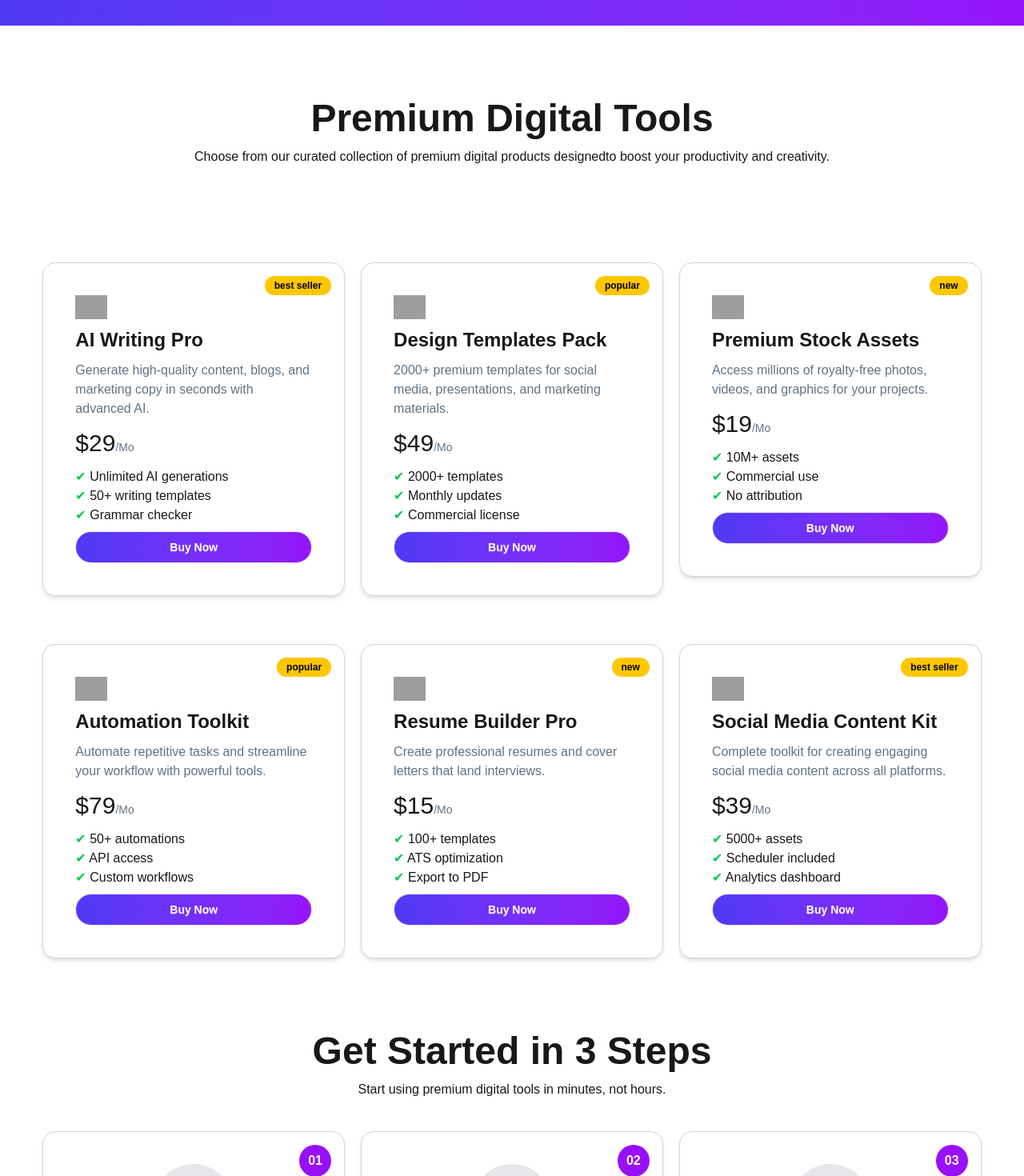
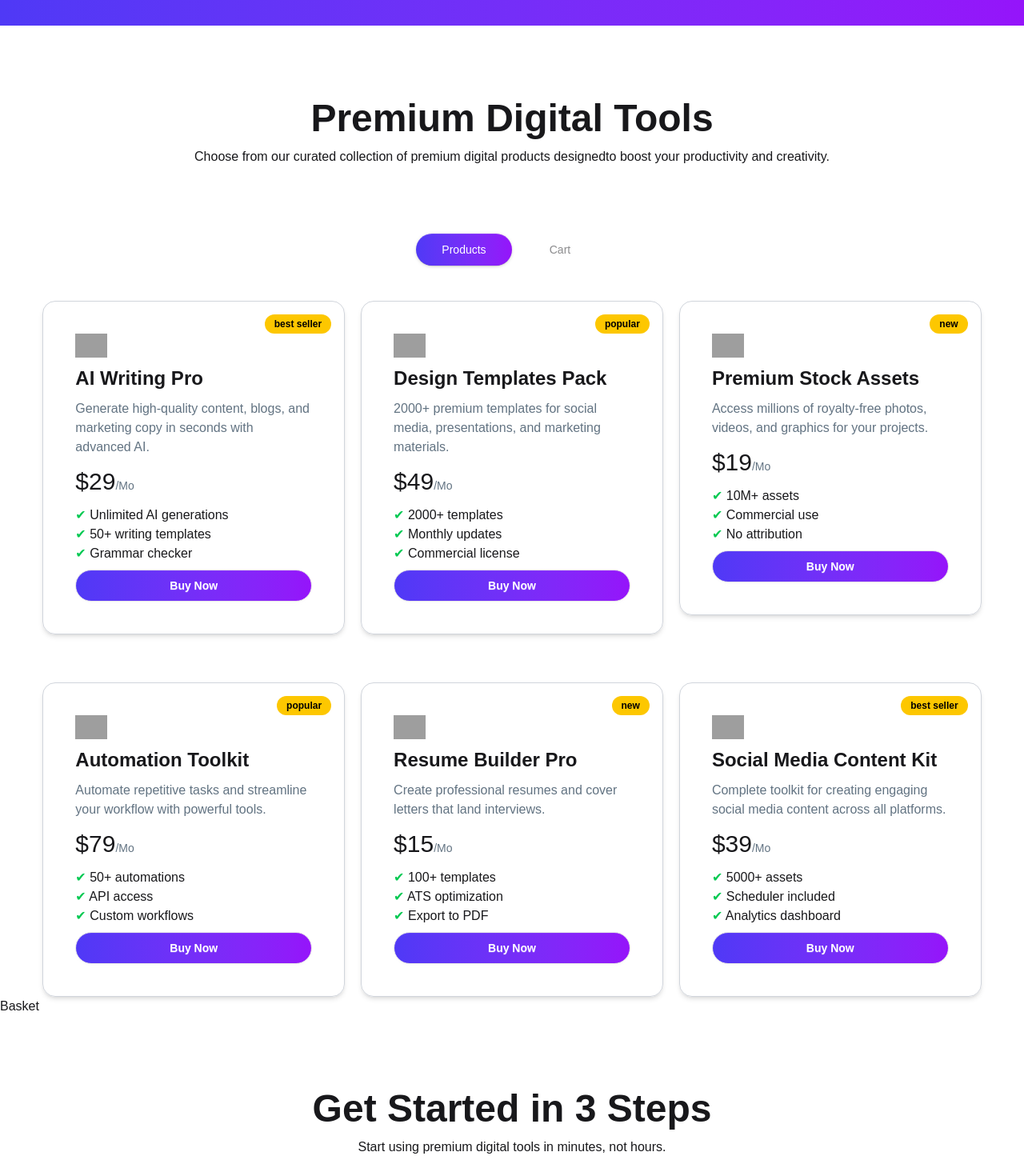
Before and after one commit to sheikh-alamin/Assignment_six, a React (Vite) app: page / in a window 1280 px wide. Shown: the part 973-2443 px from the top of the page at 80% size. Built offline with nearby package versions, Linux system fonts and the light colour scheme; grey boxes are pictures that could not be loaded; a web font is replaced by a local one.

Commit message:
cart button added

```diff
--- a/src/App.jsx
+++ b/src/App.jsx
@@ -1,5 +1,6 @@
 
 import './App.css'
+import Basket from './components/Basket'
 import Cards from './components/Cards'
 import Count from './components/Count'
 import Footer from './components/Footer'
@@ -26,7 +27,16 @@ function App() {
     <Hero/>
     <Count/>
     <Cards/>
+
+    <div className='max-w-11/12 mx-auto'>
+      <div className="tabs tabs-box justify-center bg-transparent shadow-none">
+        <input type="radio" name="my_tabs_1" className="tab rounded-4xl bg-linear-to-r from-[#4F39F6] to-[#9514FA] text-white w-30" aria-label="Products" defaultChecked/>
+        <input type="radio" name="my_tabs_1" className="tab rounded-4xl w-30 border" aria-label="Cart" />
+      </div>
+    </div>
+
     <Models modelPromise={modelPromise}/>
+    <Basket/>
     <Steps/>
     <Pricing/>
     <Transform/>
--- /dev/null
+++ b/src/components/Basket.jsx
@@ -0,0 +1,11 @@
+
+
+const Basket = () => {
+    return (
+        <div>
+            Basket
+        </div>
+    );
+};
+
+export default Basket;
```
